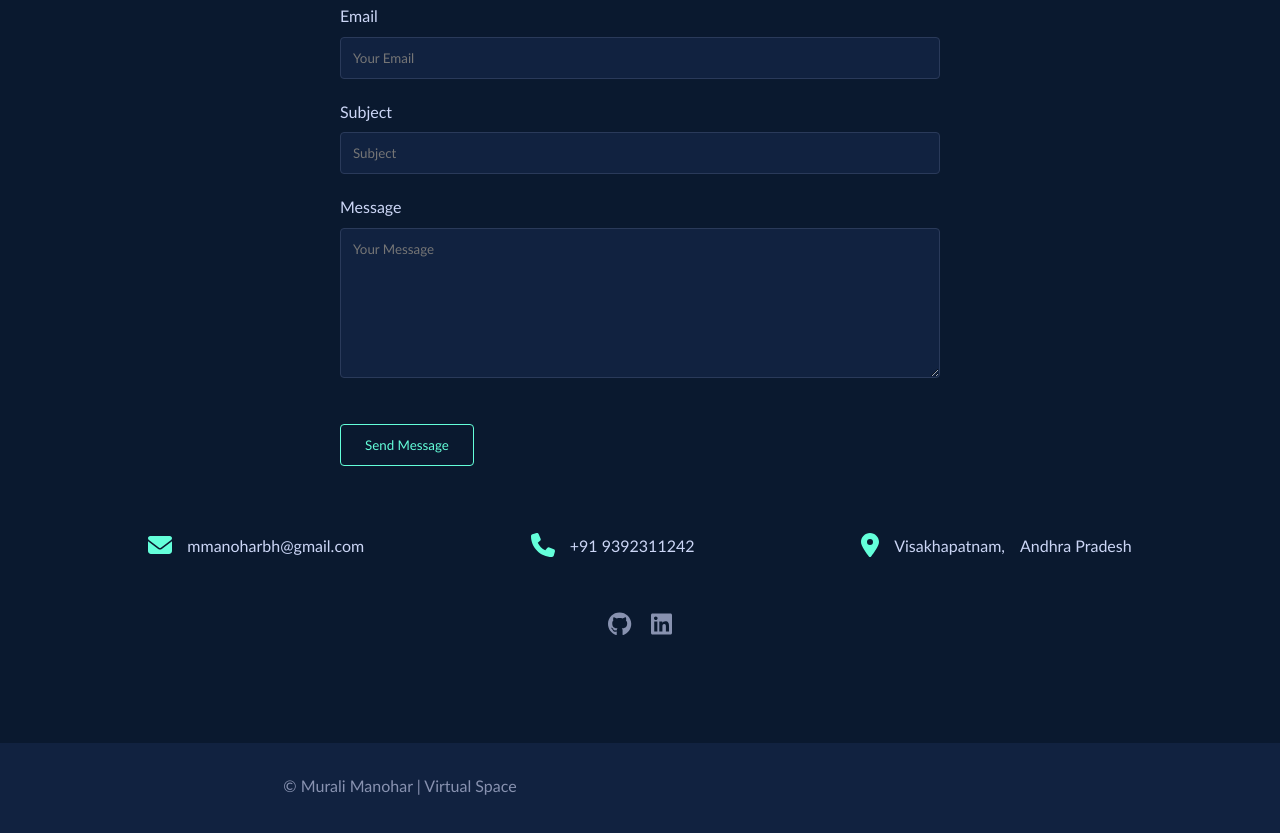
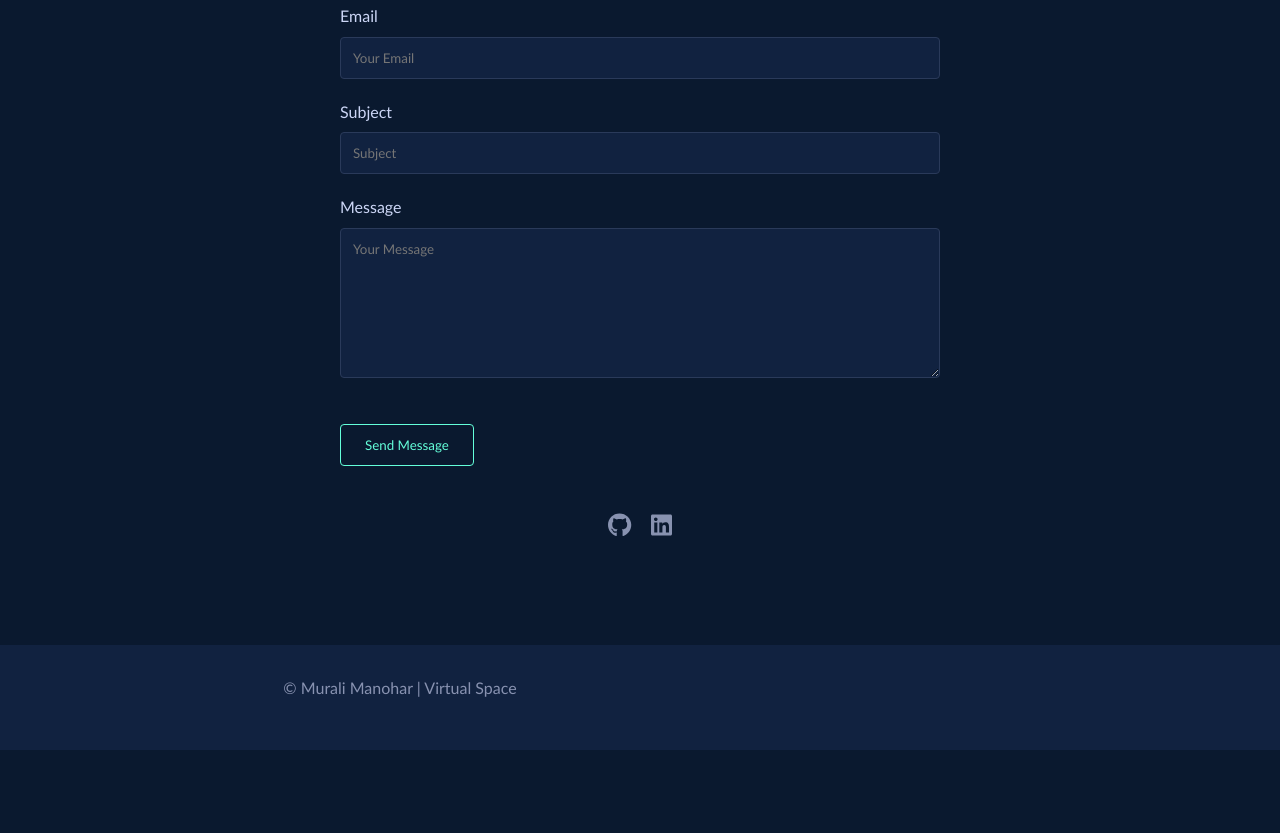
Before and after one commit to Manu346/VirtualSpace, a plain HTML site: page index.html in a window 1280 px wide. Shown: the part 7229-8062 px from the top of the page. After the commit the page ends 7979 px from the top, so only its background shows below. Drawn offline with nearby package versions, Linux system fonts and the light colour scheme.

Commit message:
index.html

```diff
--- a/index.html
+++ b/index.html
@@ -924,22 +924,6 @@
             </div>
 
 
-            <div class="contact-info">
-                <div class="contact-item">
-                    <div class="contact-icon"><i class="fas fa-envelope"></i></div>
-                    <span>mmanoharbh@gmail.com</span>
-                </div>
-                <div class="contact-item">
-                    <div class="contact-icon"><i class="fas fa-phone"></i></div>
-                    <span>+91 9392311242</span>
-                </div>
-                <div class="contact-item">
-                    <div class="contact-icon"><i class="fas fa-map-marker-alt"></i></div>
-                    <span>Visakhapatnam,</span
-                        <span>Andhra Pradesh</span>
-                </div>
-            </div>
-
             <div class="social-links">
                 <a href="https://github.com/Manu346" title="GitHub"><i class="fab fa-github"></i></a>
                 <a href="https://www.linkedin.com/in/bmuralim/" title="LinkedIn"><i class="fab fa-linkedin"></i></a>
```
